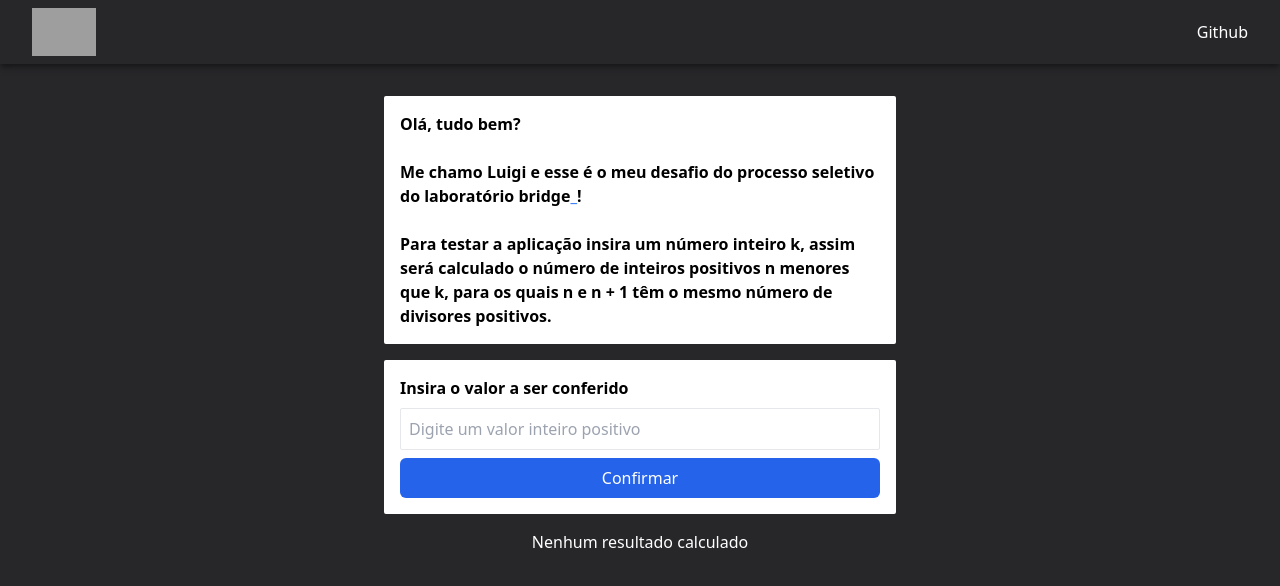
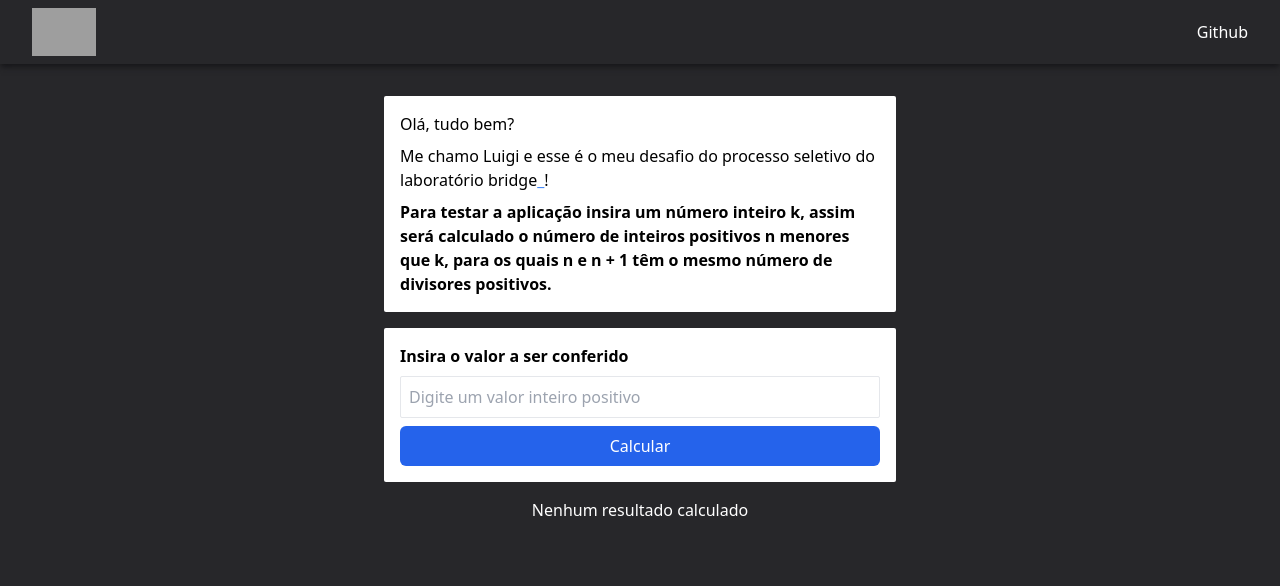
Before and after one commit to luigiremor/desafio-bridge, a React (Create React App) app in the folder frontend/: page / in a window 1280 px wide. Shown: the top 586 px of the page. Built offline with nearby package versions, Linux system fonts and the light colour scheme; grey boxes are pictures that could not be loaded.

Commit message:
Switching br tags to p ones

```diff
--- a/frontend/src/components/Forms.js
+++ b/frontend/src/components/Forms.js
@@ -29,16 +29,15 @@ export default function Forms() {
 
   return (
     <div className="flex flex-col mx-8  lg:mx-96 gap-4 bg-zinc-800 h-full">
-      <div className="flex flex-col gap-2 justify-start bg-white text-black rounded-sm p-4 font-semibold">
+      <div className="flex flex-col gap-2 justify-start bg-white text-black rounded-sm p-4">
+        <p>Olá, tudo bem?</p>
         <p>
-          Olá, tudo bem?
-          <br />
-          <br />
           Me chamo Luigi e esse é o meu desafio do processo seletivo do
           laboratório bridge
           <span className="text-blue-500">_</span>!
           <br />
-          <br />
+        </p>
+        <p className="font-semibold">
           Para testar a aplicação insira um número inteiro k, assim será
           calculado o número de inteiros positivos n menores que k, para os
           quais n e n + 1 têm o mesmo número de divisores positivos.
@@ -78,7 +77,7 @@ export default function Forms() {
           onClick={handleSubmit(onSubmit)}
           className="bg-blue-600 rounded-md p-2  text-white hover:bg-blue-800"
         >
-          Confirmar
+          Calcular
         </button>
       </form>
       {result.result != null ? (
```
